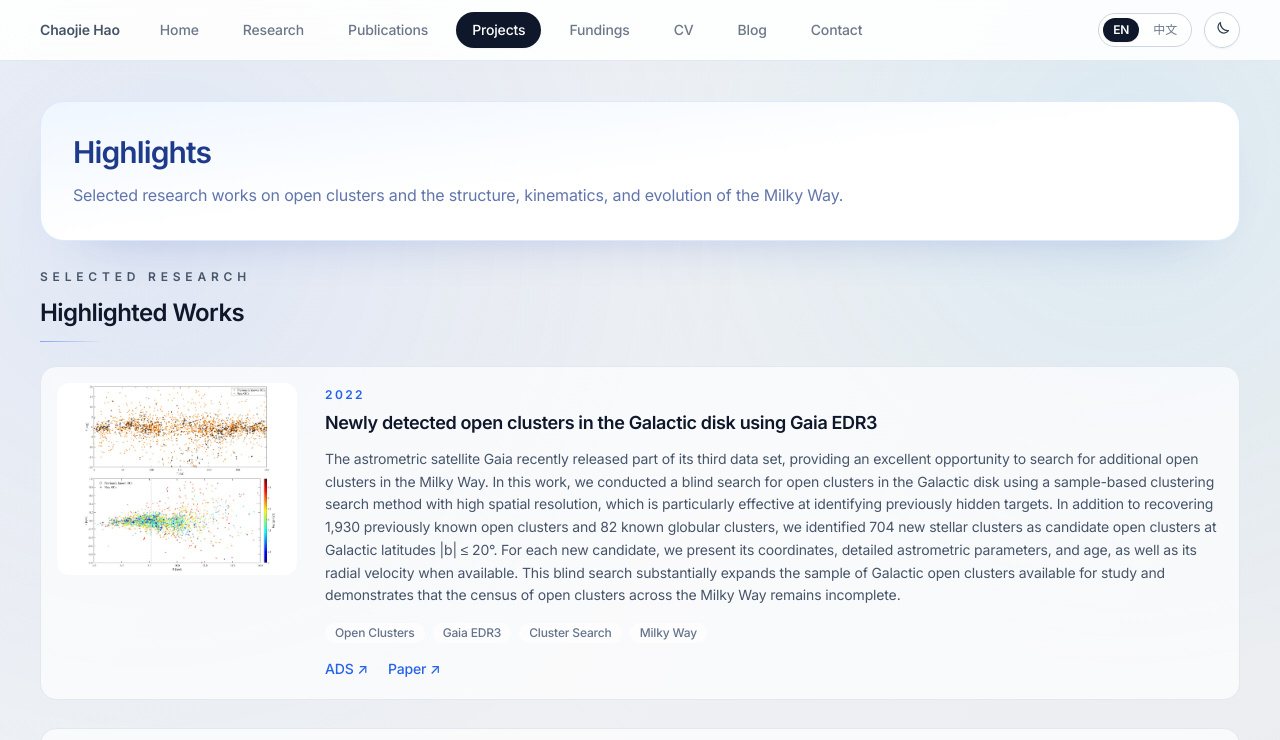
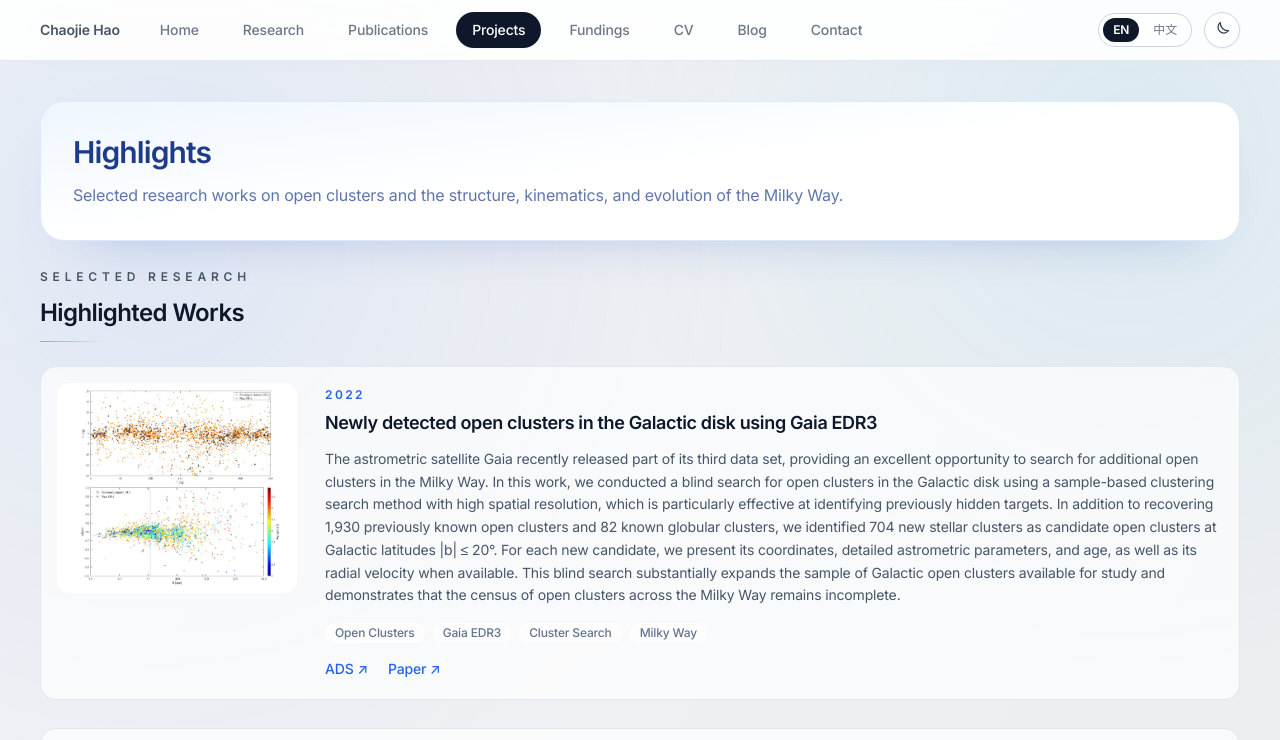
Before and after one commit to ChaojieHao/chaojiehao.github.io, a Next.js app: page /en/projects in a window 1280 px wide. Shown: the top 740 px of the page. Built offline with nearby package versions, Linux system fonts and the light colour scheme; no server answers.

Commit message:
Update image container aspect ratio
Changed aspect ratio of project image container from 5/4 to 8/7.

```diff
--- a/app/(site)/[locale]/projects/projects-client.tsx
+++ b/app/(site)/[locale]/projects/projects-client.tsx
@@ -42,7 +42,7 @@ export function ProjectsClient({
                 className="grid gap-5 overflow-hidden rounded-2xl border border-slate-200 bg-white/70 p-4 dark:border-slate-700 dark:bg-slate-900/40 md:grid-cols-[240px_minmax(0,1fr)] md:gap-7"
               >
                 {/* Left: image */}
-                <div className="relative aspect-[5/4] w-full overflow-hidden rounded-xl bg-slate-100 dark:bg-slate-800">
+                <div className="relative aspect-[8/7] w-full overflow-hidden rounded-xl bg-slate-100 dark:bg-slate-800">
                   <Image
                     src={item.image}
                     alt={item.title}
```
